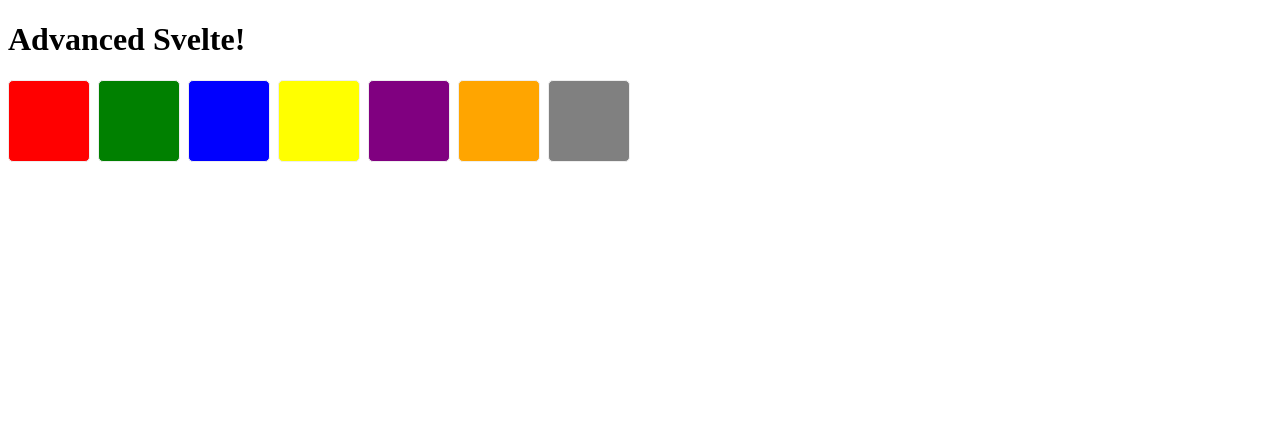
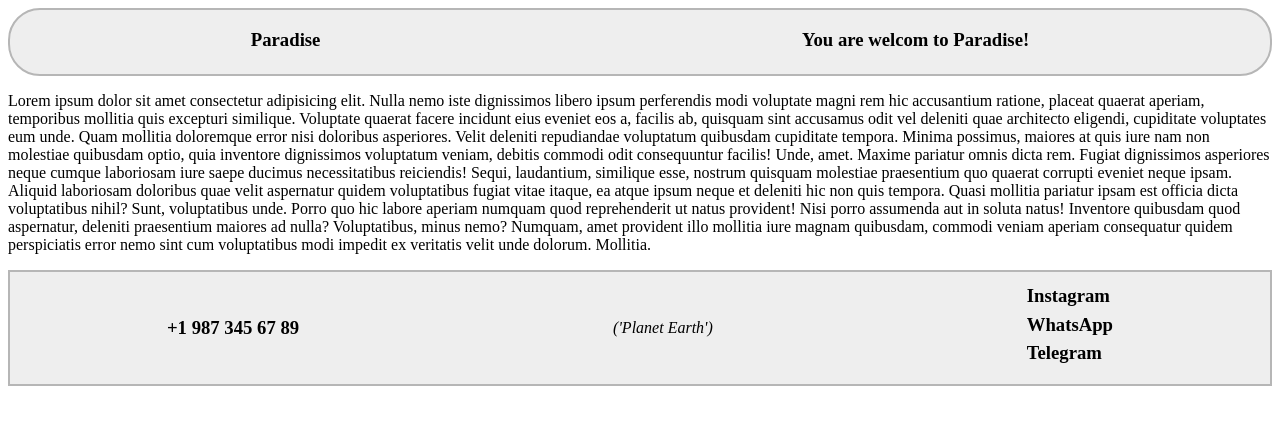
Before and after one commit to Waldemar-00/SVELTE-advanced-, a SvelteKit app: page / in a window 1280 px wide. Shown: the top 424 px of the page. Built offline with nearby package versions, Linux system fonts and the light colour scheme.

Commit message:
Specific fallbacks for any slots.

```diff
--- /dev/null
+++ b/src/components/slots/SlotTemplate.svelte
@@ -0,0 +1,54 @@
+<section>
+	<header>
+		<slot name="company">
+			<h2><i>('Company')</i></h2>
+		</slot>
+		<slot name="greetings">
+			<h2><i>('Hello everyone!')</i></h2>
+		</slot>
+	</header>
+	<slot />
+	<footer>
+		<slot name="phone">
+			<i>('+375 29 777 88 56')</i>
+		</slot>
+		<slot name="address">
+			<i>('Planet Earth')</i>
+		</slot>
+		<div>
+			<slot name="fb">
+				<i>('Facebook')</i>
+			</slot>
+			<slot name="wa">
+				<i>('Whatsapp')</i>
+			</slot>
+			<slot name="tg">
+				<i>('Telegram')</i>
+			</slot>
+		</div>
+	</footer>
+</section>
+
+<style>
+	header {
+		margin: 0;
+		display: flex;
+		justify-content: space-around;
+		height: 4rem;
+		background-color: #eee;
+		border: 2px solid #b6b6b6;
+		border-radius: 2rem;
+	}
+	footer {
+		display: flex;
+		justify-content: space-around;
+		align-items: center;
+		height: 7rem;
+		background-color: #eee;
+		border: 2px solid #b6b6b6;
+	}
+	div {
+		display: flex;
+		flex-direction: column;
+	}
+</style>
--- /dev/null
+++ b/src/components/slots/Slots.svelte
@@ -0,0 +1,40 @@
+<script>
+	import SlotTemplate from './SlotTemplate.svelte';
+</script>
+
+<SlotTemplate>
+	<h3 slot="company">Paradise</h3>
+	<h3 slot="greetings">You are welcom to Paradise!</h3>
+	<p>
+		Lorem ipsum dolor sit amet consectetur adipisicing elit. Nulla nemo iste dignissimos libero
+		ipsum perferendis modi voluptate magni rem hic accusantium ratione, placeat quaerat aperiam,
+		temporibus mollitia quis excepturi similique. Voluptate quaerat facere incidunt eius eveniet eos
+		a, facilis ab, quisquam sint accusamus odit vel deleniti quae architecto eligendi, cupiditate
+		voluptates eum unde. Quam mollitia doloremque error nisi doloribus asperiores. Velit deleniti
+		repudiandae voluptatum quibusdam cupiditate tempora. Minima possimus, maiores at quis iure nam
+		non molestiae quibusdam optio, quia inventore dignissimos voluptatum veniam, debitis commodi
+		odit consequuntur facilis! Unde, amet. Maxime pariatur omnis dicta rem. Fugiat dignissimos
+		asperiores neque cumque laboriosam iure saepe ducimus necessitatibus reiciendis! Sequi,
+		laudantium, similique esse, nostrum quisquam molestiae praesentium quo quaerat corrupti eveniet
+		neque ipsam. Aliquid laboriosam doloribus quae velit aspernatur quidem voluptatibus fugiat vitae
+		itaque, ea atque ipsum neque et deleniti hic non quis tempora. Quasi mollitia pariatur ipsam est
+		officia dicta voluptatibus nihil? Sunt, voluptatibus unde. Porro quo hic labore aperiam numquam
+		quod reprehenderit ut natus provident! Nisi porro assumenda aut in soluta natus! Inventore
+		quibusdam quod aspernatur, deleniti praesentium maiores ad nulla? Voluptatibus, minus nemo?
+		Numquam, amet provident illo mollitia iure magnam quibusdam, commodi veniam aperiam consequatur
+		quidem perspiciatis error nemo sint cum voluptatibus modi impedit ex veritatis velit unde
+		dolorum. Mollitia.
+	</p>
+	<h3 slot="phone">+1 987 345 67 89</h3>
+	<!-- <h3 slot="address">New York</h3> -->
+	<h3 slot="fb" class="social">Instagram</h3>
+	<h3 slot="wa" class="social">WhatsApp</h3>
+	<h3 slot="tg" class="social">Telegram</h3>
+</SlotTemplate>
+
+<style>
+	.social {
+		margin: 0;
+		margin-bottom: 0.4rem;
+	}
+</style>
--- a/src/routes/+page.svelte
+++ b/src/routes/+page.svelte
@@ -53,10 +53,11 @@
 	// import Composition from '../components/composition/Compositon.svelte';
 	// import MainFile from '../components/conditionalSlots/MainFile.svelte';
 	// import Modal from '../components/modal/Modal.svelte';
-	import MainBox from '../components/dinamicColors/MainBox.svelte';
+	// import MainBox from '../components/dinamicColors/MainBox.svelte';
+	import Slots from '../components/slots/Slots.svelte';
 </script>
 
-<h1>Advanced Svelte!</h1>
+<!-- <h1>Advanced Svelte!</h1> -->
 <!-- <h2>{$counter}</h2>
 <h3>{$object.name}</h3>
 <h3>{$object.age}</h3> -->
@@ -103,4 +104,5 @@
 <!-- <ActiveCss /> -->
 <!-- <Composition /> -->
 <!-- <MainFile /> -->
-<MainBox />
+<!-- <MainBox /> -->
+<Slots />
```
